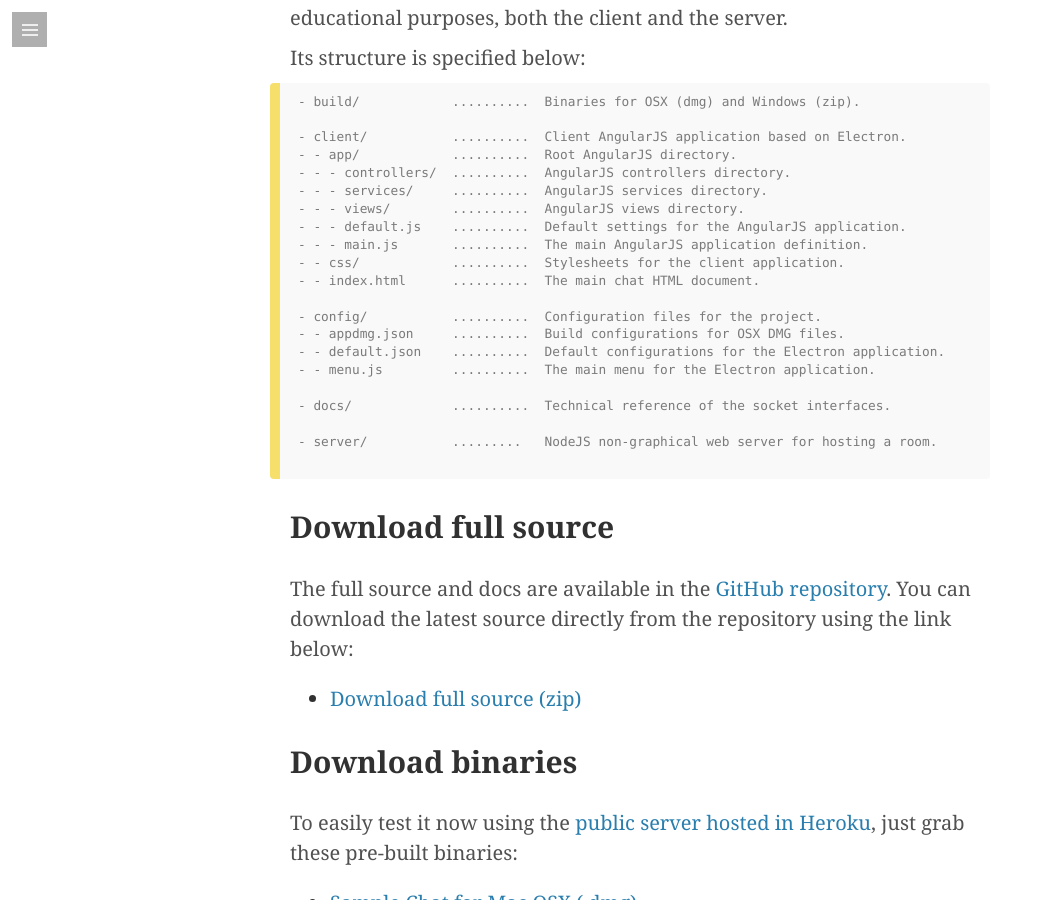
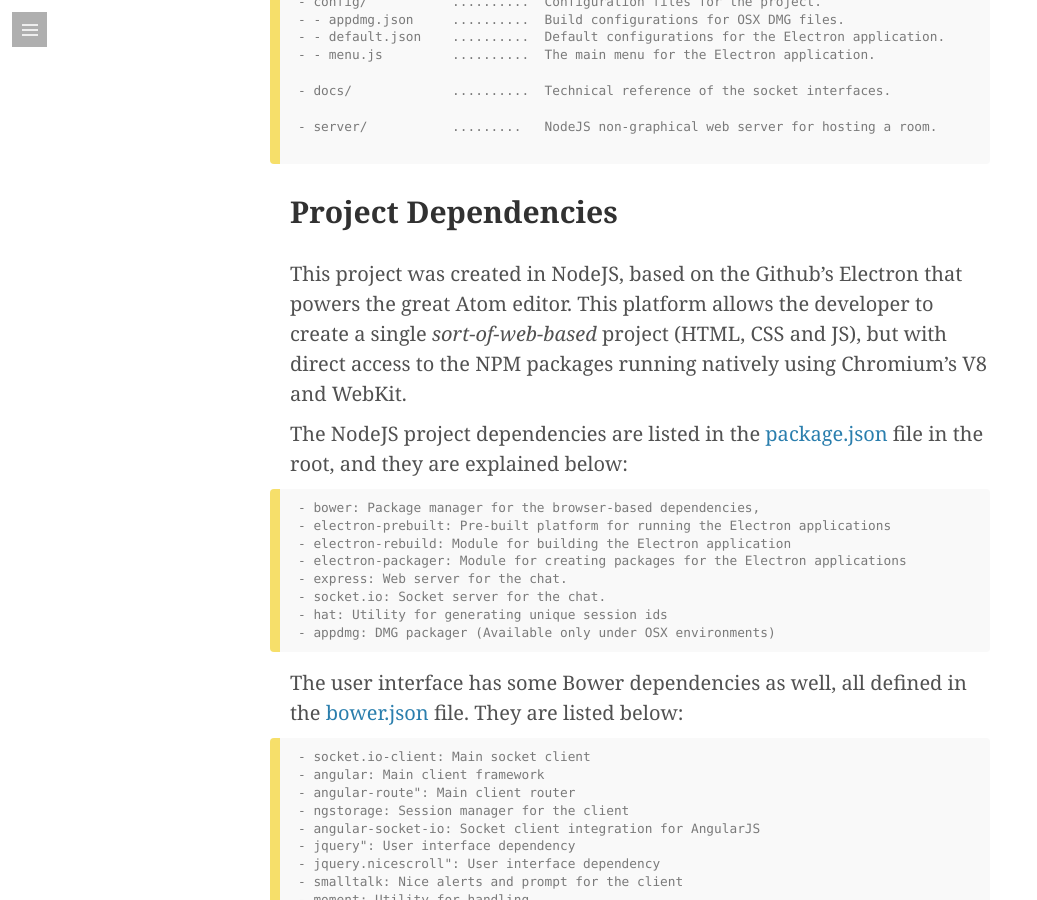
Before and after one commit to luiseduardobrito/luiseduardobrito.github.io, a Jekyll site: the page built from _posts/2016-04-05-creating-electron-chat-using-socket-io.md, in a window 1280 px wide and 900 px high, scrolled down 2280 px. Shown: the whole window, without its empty margins (0-1037 px from the left). Built offline with Jekyll 4.4.1, drawn with Linux system fonts in a browser that asks for light colours; some web fonts are replaced; comment, search, counter and statistics services are not loaded; some of the changed text lies outside the part shown.

Commit message:
Feat: Sample chat build instructions

````diff
--- a/_posts/2016-04-05-creating-electron-chat-using-socket-io.md
+++ b/_posts/2016-04-05-creating-electron-chat-using-socket-io.md
@@ -11,15 +11,10 @@
 
 [Electron](http://electron.atom.io){:target="_blank"} is a great package, and to get started with it I created my first project based on the [Socket.io Example Chat](http://socket.io){:target="_blank"}. The goal was to create a simple, yet powerful and globally distributed chat application with basic features, such as **connection** and **typing** states for the users.
 
-The Electron platform makes it easy to build the package for multiple operational systems, in this example we'll focus in the OSX and Windows binaries. I'll show you how I prepared my project to easily build new code changes to a OSX's DMG installer and a Windows Zip File (easily convertable to .exe using SFX).
+The Electron platform makes it easy to build the package for multiple operational systems, but in this example we'll focus only in the OSX and Windows binaries. I'll show you how I prepared my project to easily build new code changes to a OSX's DMG installer and a Windows Zip File (easily convertable to .exe using SFX).
 
 You can checkout the full result and the binaries in the [GitHub repository](https://github.com/luiseduardobrito/sample-chat-electron){:target="_blank"} (don't forget to star it if you really liked)
 
-## Project Dependencies
-
-This project was created in NodeJS, based on the Github's Electron that powers the great Atom editor. This platform allows the developer to create a single *sort-of-web-based* project (HTML, CSS and JS), but with direct access to the NPM packages running natively using Chromium's V8 and WebKit.
-
-All UI and graphical resources were openly available in amazing open source in the Internet and are [credited in the project's README](https://github.com/luiseduardobrito/sample-chat-electron#open-source-dependencies){:target="_blank"}.
 
 ## Features
 
@@ -62,6 +57,68 @@
 
 ```
 
+
+## Project Dependencies
+
+This project was created in NodeJS, based on the Github's Electron that powers the great Atom editor. This platform allows the developer to create a single *sort-of-web-based* project (HTML, CSS and JS), but with direct access to the NPM packages running natively using Chromium's V8 and WebKit.
+
+The NodeJS project dependencies are listed in the [package.json](https://github.com/luiseduardobrito/sample-chat-electron/blob/master/package.json) file in the root, and they are explained below:
+```
+- bower: Package manager for the browser-based dependencies,
+- electron-prebuilt: Pre-built platform for running the Electron applications
+- electron-rebuild: Module for building the Electron application
+- electron-packager: Module for creating packages for the Electron applications
+- express: Web server for the chat.
+- socket.io: Socket server for the chat.
+- hat: Utility for generating unique session ids
+- appdmg: DMG packager (Available only under OSX environments)
+```
+
+The user interface has some Bower dependencies as well, all defined in the [bower.json](https://github.com/luiseduardobrito/sample-chat-electron/blob/master/bower.json) file. They are listed below:
+```
+- socket.io-client: Main socket client
+- angular: Main client framework
+- angular-route": Main client router
+- ngstorage: Session manager for the client
+- angular-socket-io: Socket client integration for AngularJS
+- jquery": User interface dependency
+- jquery.nicescroll": User interface dependency
+- smalltalk: Nice alerts and prompt for the client
+- moment: Utility for handling
+```
+
+All UI and graphical resources were openly available in amazing open source in the Internet and are [credited in the project's README](https://github.com/luiseduardobrito/sample-chat-electron#open-source-dependencies){:target="_blank"}.
+
+
+## Creating binary packages
+
+The build system is based in NPM Scripts, defined in the [package.json](https://github.com/luiseduardobrito/sample-chat-electron/blob/master/package.json) file in the root. The outputs will be placed in the ```build/``` directory.
+
+**Installing project dependencies**
+
+To start the build process, make sure you have all needed packages by running the command:
+```shell
+npm install
+```
+
+**Building the project binaries**
+
+Now that you have all the project dependencies, run the *pack* command to create your binaries.
+
+- Mac OSX (.app): ```$ npm run pack:darwin```
+- Windows (.zip): ```$ npm run pack:win32```
+
+If you're running in an OSX platform you can run the shortcut ```npm run pack:all``` to build for both platforms at once.
+
+**Distributing the project packages (OSX)**
+
+After the build process you should be able to create a DMG file for OSX platforms using:
+```shell
+npm run dist:darwin
+```
+
+
+
 ## Download full source
 
 The full source and docs are available in the [GitHub repository](https://github.com/luiseduardobrito/sample-chat-electron){:target="_blank"}. You can download the latest source directly from the repository using the link below:
````
